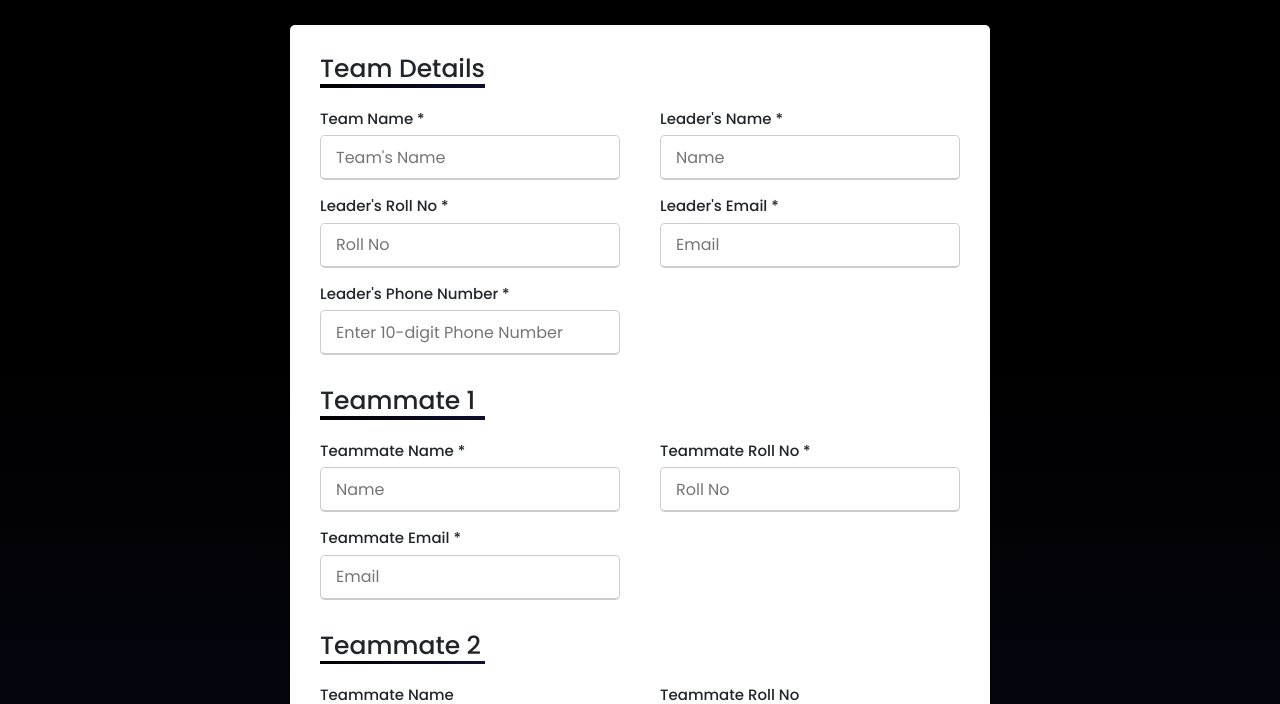
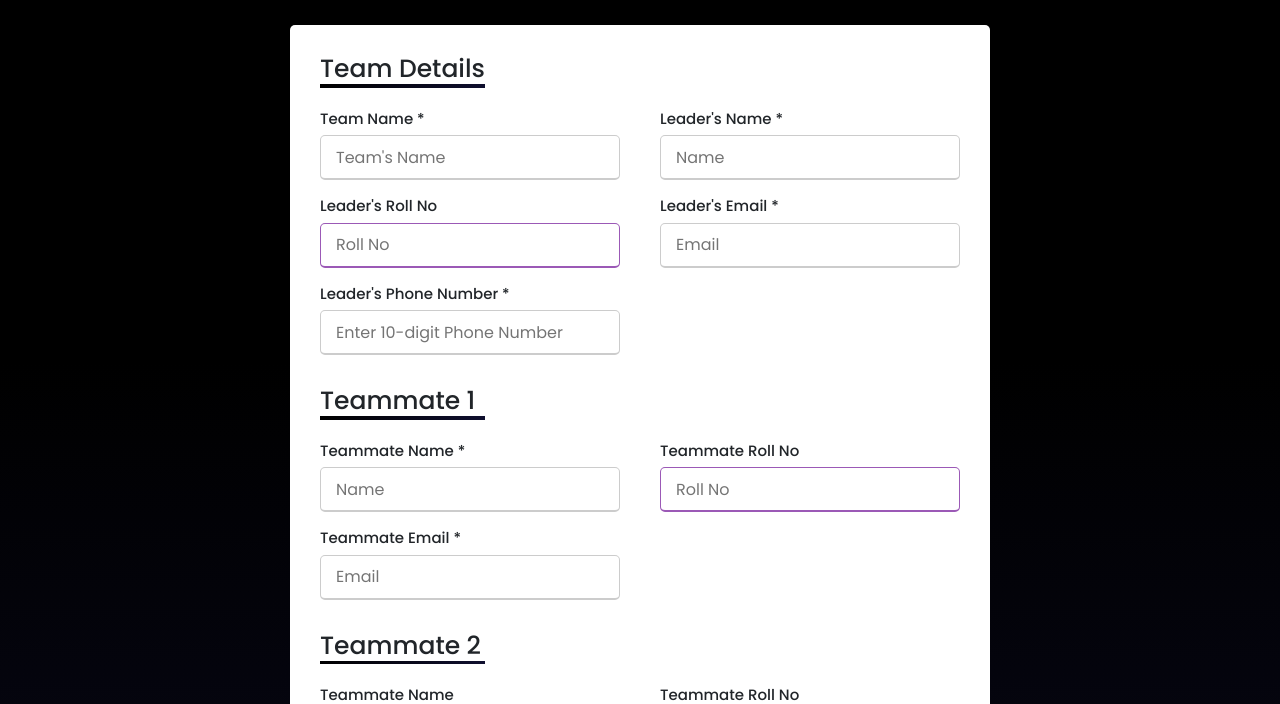
Before and after one commit to Avirat201189221/Hackonix-2022, a Django app: page /register in a window 1280 px wide. Shown: the part 133-837 px from the top of the page. Run offline with Django 4.2, Linux system fonts and the light colour scheme.

Commit message:
remove roll no as required field

```diff
--- a/Hackonix-Website/templates/register.html
+++ b/Hackonix-Website/templates/register.html
@@ -39,8 +39,8 @@
           </div>
 
           <div class="input__box">
-            <span class="details">Leader's Roll No *</span>
-            <input type="number" placeholder="Roll No" required name="leaderrollno" />
+            <span class="details">Leader's Roll No </span>
+            <input type="number" placeholder="Roll No" name="leaderrollno" />
           </div>
 
           <div class="input__box">
@@ -63,8 +63,8 @@
           </div>
 
           <div class="input__box">
-            <span class="details">Teammate Roll No *</span>
-            <input type="number" placeholder="Roll No" required name="teammate1rollno" />
+            <span class="details">Teammate Roll No </span>
+            <input type="number" placeholder="Roll No"  name="teammate1rollno" />
           </div>
 
           <div class="input__box">
```
